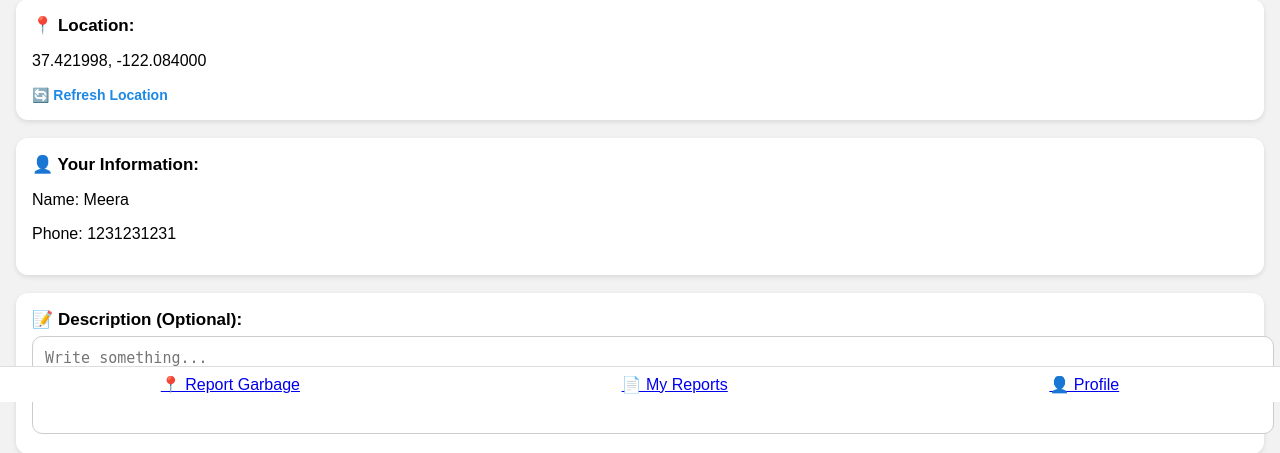
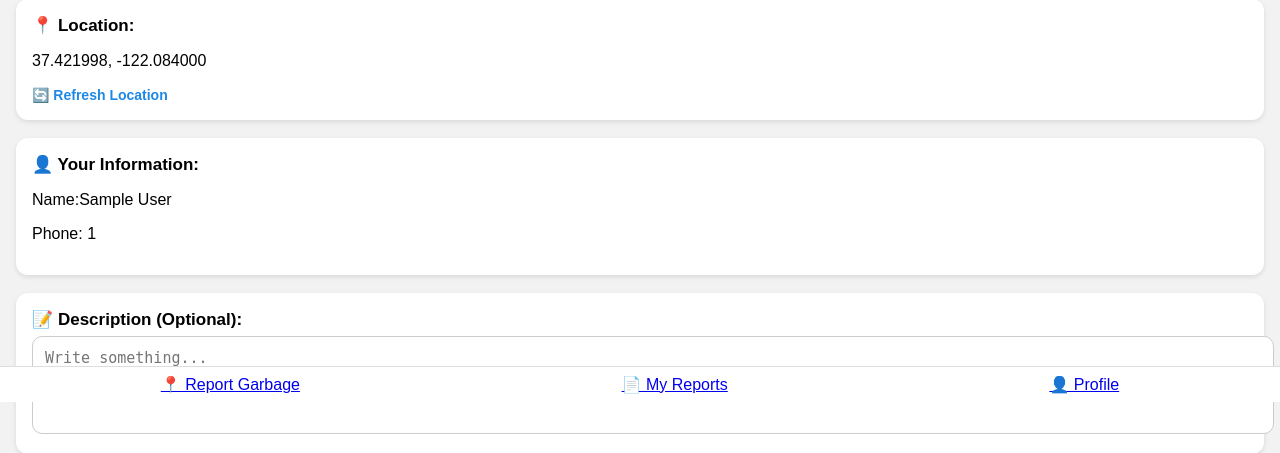
Before and after one commit to Sam6805/urban-smart-waste-system, a Flask app: page /user_reportpage in a window 1280 px wide. Shown: the part 398-851 px from the top of the page. Run offline with Flask 3, Linux system fonts and the light colour scheme; the visitor is signed in with stand-in values (Sample User, id 1).

Commit message:
add some feature

```diff
--- a/Website/auth.py
+++ b/Website/auth.py
@@ -62,6 +62,7 @@ def login():
         if admin and admin['password'] == password:
             session['admin_id'] = admin['id']
             session['admin_name'] = admin['name']
+
             return redirect(url_for('admin_view.dashboard'))
         else:
             flash("Invalid email or password", "danger")
@@ -131,6 +132,10 @@ def user_login():
         if user and user['password'] == password:
             session['user_id'] = user['id']
             session['user_name'] = user['name']
+            session['user_phone'] = user['phone_no']
+            session['user_email'] =  user['email']
+            session['user_address'] = user['address']
+
             return redirect(url_for('user_view.user_reportpage'))
         else:
             flash("Invalid email or password", "danger")
--- a/Website/templates/user-reportpage.html
+++ b/Website/templates/user-reportpage.html
@@ -154,8 +154,8 @@
         <!-- User Info -->
         <div class="card">
             <div class="label-title">👤 Your Information:</div>
-            <p>Name: Meera</p>
-            <p>Phone: 1231231231</p>
+            <p>Name:{{ session.get('user_name') }}</p>
+            <p>Phone: {{ session.get('user_phone') }}</p>
         </div>
 
         <!-- Description -->
@@ -167,9 +167,9 @@
     </div>
 
    <div class="bottom-nav">
-     <a href="user-reportpage.html">📍 Report Garbage</a>
-    <a href="user-reportstat.html" >📄 My Reports</a>
-    <a href="user-profile.html">👤 Profile</a>
+     <a href="/user_reportpage">📍 Report Garbage</a>
+    <a href="/user_myreport" >📄 My Reports</a>
+    <a href="/user_profile">👤 Profile</a>
 </div>
 
 
--- a/Website/templates/user-reportstat.html
+++ b/Website/templates/user-reportstat.html
@@ -138,9 +138,9 @@
 
 
 <div class="bottom-nav">
-     <a href="user-reportpage.html">📍 Report Garbage</a>
-    <a href="user-reportstat.html" >📄 My Reports</a>
-    <a href="user-profile.html">👤 Profile</a>
+    <a href="/user_reportpage">📍 Report Garbage</a>
+    <a href="/user_myreport" >📄 My Reports</a>
+    <a href="/user_profile">👤 Profile</a>
 </div>
 
 
--- a/Website/user.py
+++ b/Website/user.py
@@ -3,12 +3,39 @@ from .models import get_db_connection
 
 user_view = Blueprint('user_view', __name__)
 
-@user_view.route('/')
-def index():
-    return redirect(url_for('auth.login'))
+@user_view.route('/logout')
+def logout():
+    session.clear()
+    return redirect(url_for('auth.user_login'))
 
 @user_view.route('/user_reportpage')
 def user_reportpage():
     if 'user_id' not in session:
         return redirect(url_for('auth.user_login'))
-    return render_template('user-reportpage.html')
+
+
+
+    return render_template(
+        'user-reportpage.html',
+        user_name = session.get('user_name'),
+        phone_no = session.get('user_phone')
+    )
+
+@user_view.route('/user_myreport')
+def user_myreport():
+
+    return render_template('user-reportstat.html')
+
+@user_view.route('/user_profile')
+def user_profile():
+    if 'user_id' not in session:
+        return redirect(url_for('auth.user_login'))
+
+
+    return render_template(
+        'user-profile.html',
+        user_name = session.get('user_name'),
+        phone_no = session.get('user_phone'),
+        user_email = session.get('user_email'),
+        user_address = session.get('user_address')
+        )
```
Also changed, not shown: Website/templates/user-profile.html (+13 -9 lines).
